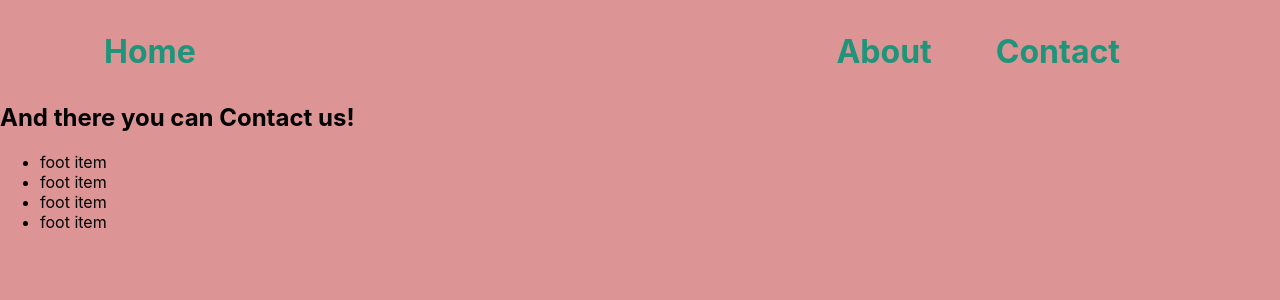
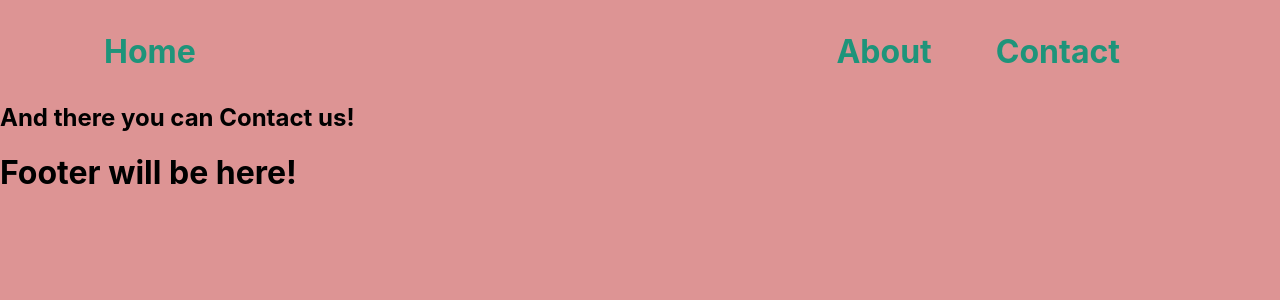
Before and after one commit to charlie763/cwd-coding-challenge-1, a React (Create React App) app: page /contact in a window 1280 px wide. Shown: the top 300 px of the page. Built offline with nearby package versions, Linux system fonts and the light colour scheme.

Commit message:
added wearther text and temps

```diff
--- a/src/components/global/footer/index.js
+++ b/src/components/global/footer/index.js
@@ -4,12 +4,7 @@ class Footer extends React.Component {
     render(){
         return(
             <footer>
-                <ul>
-                    <li>foot item</li>
-                    <li>foot item</li>
-                    <li>foot item</li>
-                    <li>foot item</li>
-                </ul>
+                <h1>Footer will be here!</h1>
             </footer>
         )
     }
--- a/src/components/home/index.js
+++ b/src/components/home/index.js
@@ -28,8 +28,26 @@ class Home extends React.Component {
             return(
                 <div className='home__card'>
                     {this.DayOrNight(weather.IsDayTime)}
+                    <h3>Temperature</h3>
+                    <ul>
+                        <p>{weather.Temperature.Imperial.Value} F</p>
+                        <p>{weather.Temperature.Metric.Value} C</p>
+                    </ul>
+                    { this.weatherDescription(weather.HasPrecipitation, weather.WeatherText) }
                     <h3>Last Updated: { this.weatherTimeTranlsator(weather.LocalObservationDateTime) }</h3>
                 </div>
+            )
+        }
+    }
+
+    weatherDescription = (precipBool, weatherText) => {
+        if (precipBool){
+            return(
+                <p>It is currently raining and it is {weatherText}!</p>
+            )
+        } else if (!precipBool){
+            return(
+                <p>It is not curently raining and it is {weatherText}!</p>
             )
         }
     }
@@ -70,7 +88,3 @@ class Home extends React.Component {
 }
 
 export default Home;
-
-// fetch('http://dataservice.accuweather.com/currentconditions/v1/348308?apikey=BL84oxFsikLXeqZkAcPefEG8okzzcGzu&language=en-us')
-// .then(r => r.json())
-// .then(json => console.log(json))
--- a/src/scss/_home.scss
+++ b/src/scss/_home.scss
@@ -6,12 +6,12 @@
     .home__card {
         border: 1rem solid $color-one;
         border-radius: 1rem;
-        width: 40vw;
+        width: 25vw;
         text-align: center;
 
         & > img {
             height: auto;
-            width: 40vw;
+            width: 25vw;
 
             border-radius: 1rem;
         }
```
